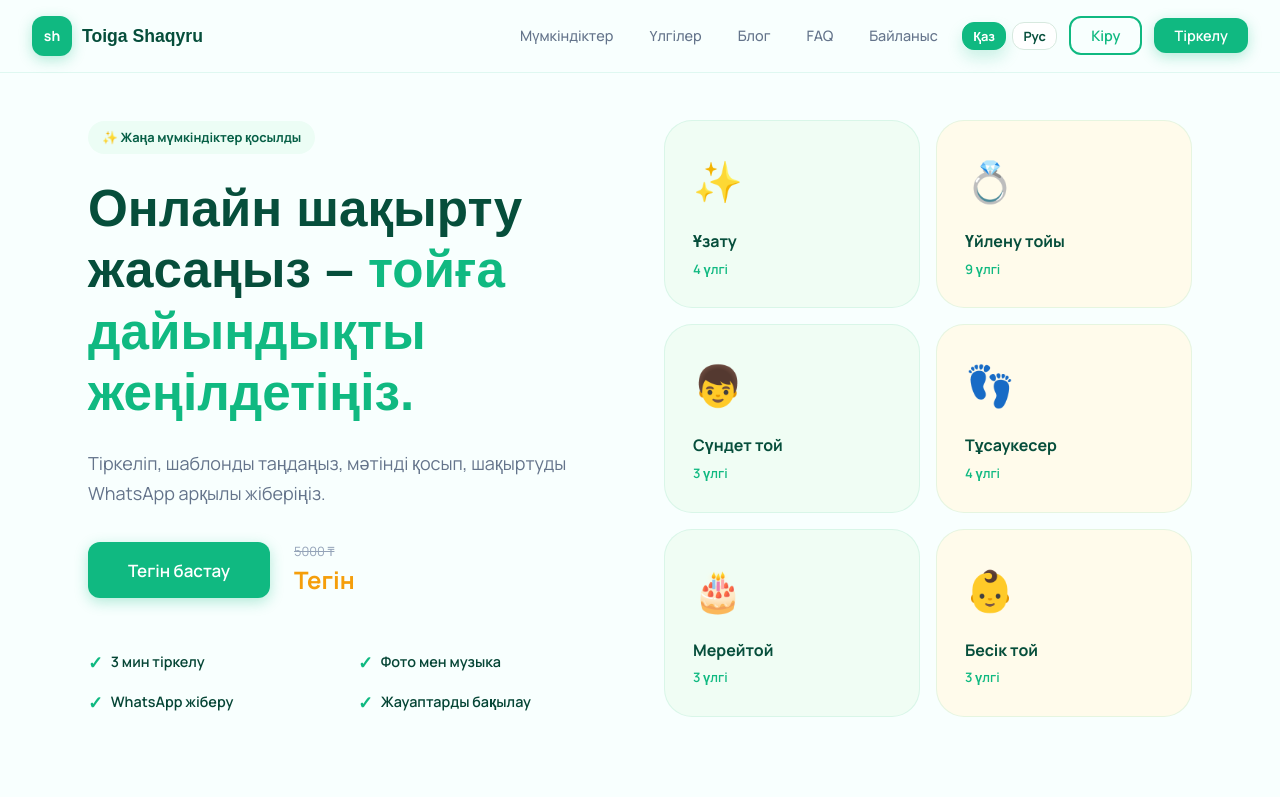
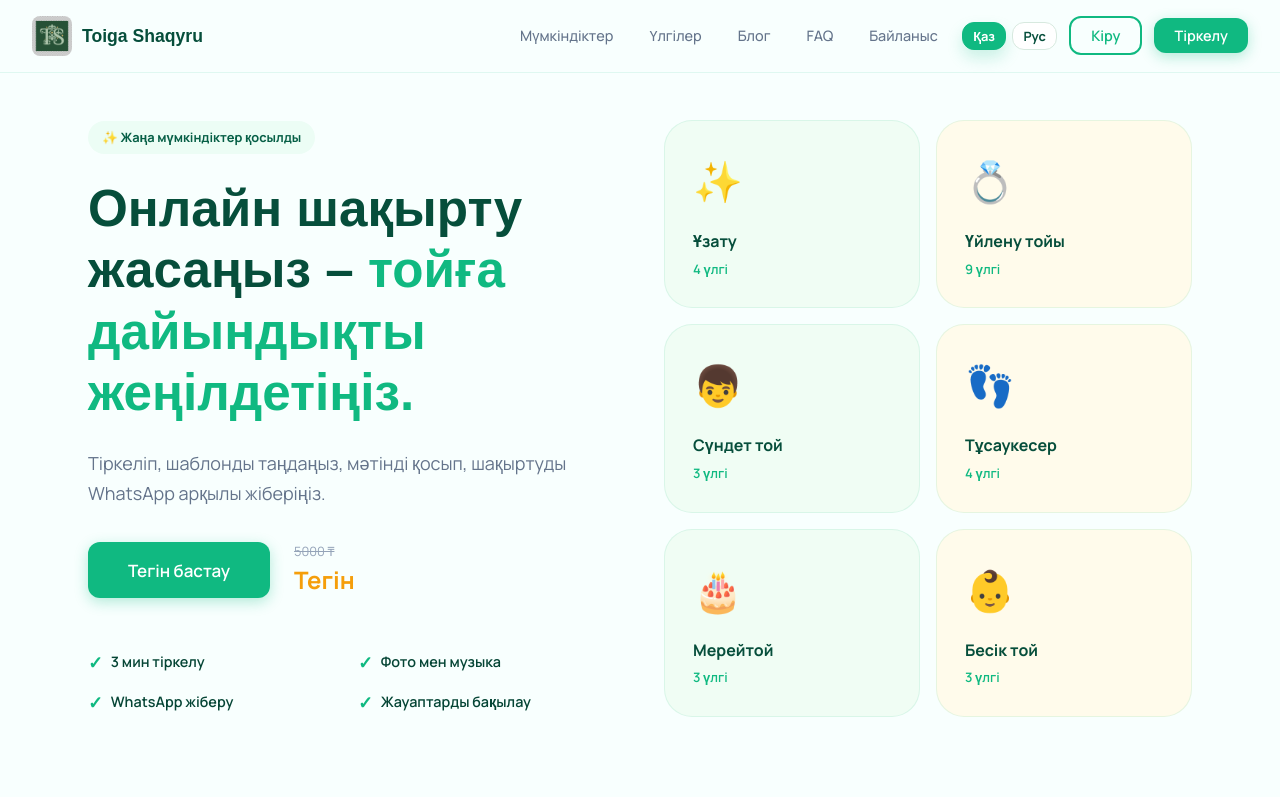
Before and after one commit to aidyn2006/tar-toi, a React (Vite) app in the folder frontend/: page / in a window 1280 px wide. Shown: the top 800 px of the page. Built offline with nearby package versions, Linux system fonts and the light colour scheme; a web font is replaced by a local one.

Commit message:
#tar: Limitation to add invite

```diff
--- a/frontend/index.html
+++ b/frontend/index.html
@@ -48,9 +48,10 @@
     </style>
 
     <!-- Base SEO (will be overridden by React Helmet) -->
+    <link rel="icon" type="image/png" href="/favicon.png">
     <title>Toiga Shaqyru — Онлайн шақырту жасау | Электронные приглашения на той</title>
     <meta name="description"
-        content="Toiga Shaqyru — Тойға, ұзатуға, сүндетке онлайн шақырту жасаңыз. 30+ дайын шаблон.">
+        content="Toiga Shaqyru - Тойға, ұзатуға, сүндетке тегін онлайн шақырту жасаңыз. 30+ дайын шаблон.">
 </head>
 
 <body>
--- a/frontend/src/components/layout/Header.jsx
+++ b/frontend/src/components/layout/Header.jsx
@@ -27,7 +27,7 @@ const Header = ({ onAuthClick }) => {
             borderBottom: '1px solid rgba(16,185,129,0.1)'
         }}>
             <Link to="/" style={{ display: 'flex', alignItems: 'center', gap: '0.625rem', textDecoration: 'none' }}>
-                <div style={{ width: '2.5rem', height: '2.5rem', borderRadius: '0.75rem', background: '#10b981', color: 'white', fontWeight: 700, display: 'flex', alignItems: 'center', justifyContent: 'center', boxShadow: '0 4px 14px rgba(16,185,129,0.3)', fontSize: '0.875rem' }}>sh</div>
+                <img src="/logo.png" alt="Logo" style={{ width: '2.5rem', height: '2.5rem', borderRadius: '0.5rem', objectFit: 'cover' }} />
                 <span className="home-logo-text" style={{ fontFamily: 'Unbounded, sans-serif', fontWeight: 700, fontSize: '1.1rem', color: '#064e3b' }}>Toiga Shaqyru</span>
             </Link>
 
```
Also changed, not shown: frontend/public/favicon.png (added), frontend/public/logo.png (added).
